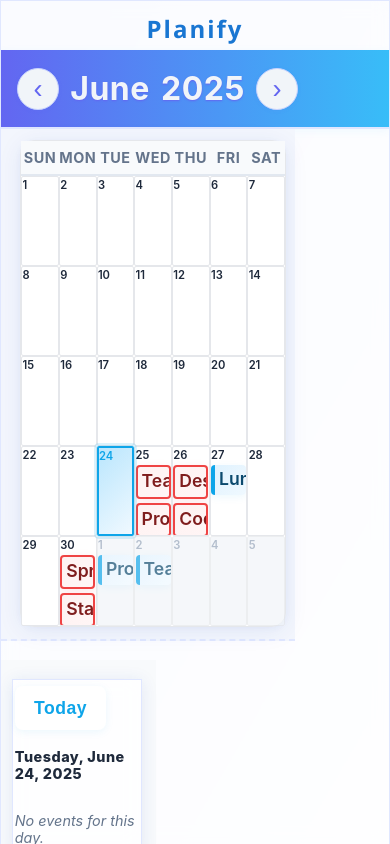
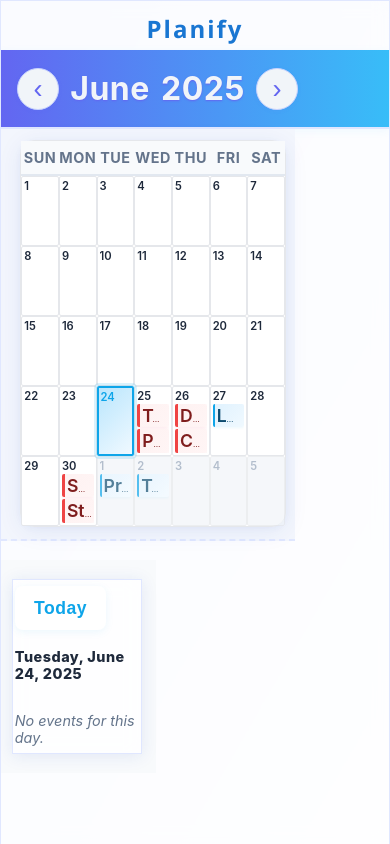
Before and after one commit to ShreeVarshana/Frontend-Assignment, a React (Create React App) app: page / in a window 390 px wide. Built offline with nearby package versions, Linux system fonts and the light colour scheme.

Commit message:
calendar grid tasks view

```diff
--- a/src/components/Calendar.css
+++ b/src/components/Calendar.css
@@ -52,14 +52,14 @@
   align-items: flex-start;
   justify-content: flex-start;
   min-width: 0;
-  min-height: 90px;
-  height: 90px;
+  min-height: 100px;
+  height: 100px;
   background: #fff;
   box-sizing: border-box;
   border-radius: 7px;
   border: 1px solid #e5e7eb;
   margin: 0;
-  padding: 0.3rem 0.2rem 0.2rem 0.2rem;
+  padding: 4px;
   position: relative;
   overflow: hidden;
   transition: box-shadow 0.18s cubic-bezier(.4, 0, .2, 1), border 0.18s, background 0.18s;
@@ -109,13 +109,14 @@
 }
 
 .date-number {
-  font-size: 0.8rem;
+  font-size: 0.85rem;
   font-weight: 600;
   color: #1e293b;
-  margin-bottom: 0.2rem;
+  margin-bottom: 2px;
   position: relative;
   z-index: 1;
   background: transparent;
+  align-self: flex-start;
 }
 
 .other-month .date-number {
@@ -129,53 +130,59 @@
 .events {
   display: flex;
   flex-direction: column;
-  gap: 0.1rem;
+  gap: 1px;
   width: 100%;
-  max-height: 60px;
-  overflow-y: auto;
+  flex: 1;
+  min-height: 0;
+  overflow: hidden;
   position: relative;
   box-sizing: border-box;
-  scrollbar-width: thin;
-  scrollbar-color: #cbd5e1 #f1f5f9;
 }
 
 .event-badge {
-  font-size: 0.2rem;
+  font-size: 0.65rem;
   white-space: nowrap;
   overflow: hidden;
   text-overflow: ellipsis;
   min-width: 0;
   max-width: 100%;
   box-sizing: border-box;
+  flex-shrink: 0;
 }
 
 .more-indicator {
-  font-size: 0.85em;
+  font-size: 0.6rem;
   color: #64748b;
-  margin-top: 2px;
+  margin-top: 1px;
   cursor: pointer;
   background: #f1f5f9;
-  border-radius: 4px;
-  padding: 0 4px;
+  border-radius: 3px;
+  padding: 1px 3px;
   width: fit-content;
+  text-align: center;
+  border: 1px solid #e2e8f0;
+  font-weight: 500;
+}
+
+.more-indicator:hover {
+  background: #e2e8f0;
+  color: #475569;
 }
 
 .events.all-events-scroll {
-  max-height: none;
-  overflow-y: visible;
-  width: 100%;
-  padding-right: 0;
+  overflow-y: auto;
+  max-height: 70px;
 }
 
 .events.all-events-scroll::-webkit-scrollbar {
-  width: 5px;
+  width: 3px;
   background: #f1f5f9;
-  border-radius: 6px;
+  border-radius: 3px;
 }
 
 .events.all-events-scroll::-webkit-scrollbar-thumb {
   background: #cbd5e1;
-  border-radius: 6px;
+  border-radius: 3px;
 }
 
 .events.all-events-scroll::-webkit-scrollbar-thumb:hover {
@@ -193,8 +200,18 @@
   }
 
   .day {
+    min-height: 90px;
+    height: 90px;
     border-radius: 6px;
-    padding: 0.3rem 0.1rem 0.1rem 0.1rem;
+    padding: 3px;
+  }
+
+  .date-number {
+    font-size: 0.8rem;
+  }
+
+  .event-badge {
+    font-size: 0.6rem;
   }
 }
 
@@ -209,12 +226,19 @@
   }
 
   .day {
+    min-height: 80px;
+    height: 80px;
     border-radius: 4px;
-    padding: 0.1rem 0.05rem 0.05rem 0.05rem;
+    padding: 2px;
   }
 
   .date-number {
-    font-size: 0.8rem;
+    font-size: 0.75rem;
+    margin-bottom: 1px;
+  }
+
+  .event-badge {
+    font-size: 0.55rem;
   }
 }
 
@@ -229,12 +253,24 @@
   }
 
   .day {
+    min-height: 70px;
+    height: 70px;
     border-radius: 2px;
-    padding: 0.05rem 0.02rem 0.02rem 0.02rem;
+    padding: 2px;
   }
 
   .date-number {
     font-size: 0.7rem;
+    margin-bottom: 1px;
+  }
+
+  .event-badge {
+    font-size: 0.5rem;
+  }
+
+  .more-indicator {
+    font-size: 0.5rem;
+    padding: 1px 2px;
   }
 }
 
--- a/src/components/Calendar.jsx
+++ b/src/components/Calendar.jsx
@@ -1,5 +1,5 @@
 // Calendar.jsx
-import React from "react";
+import React, { useState } from "react";
 import dayjs from "dayjs";
 import EventBadge from "./EventBadge";
 import "./Calendar.css";
@@ -35,6 +35,8 @@ const detectConflicts = (events) => {
 };
 
 export default function Calendar({ currentDate, events, onDateClick }) {
+  const [expandedDay, setExpandedDay] = useState(null);
+
   const startOfMonth = currentDate.startOf("month");
   const endOfMonth = currentDate.endOf("month");
   const startOfCalendar = startOfMonth.startOf("week");
@@ -60,6 +62,14 @@ export default function Calendar({ currentDate, events, onDateClick }) {
       .sort((a, b) => a.time.localeCompare(b.time));
   };
 
+  // Maximum events to show before "more" indicator
+  const MAX_VISIBLE_EVENTS = 3;
+
+  const handleMoreClick = (dayKey, e) => {
+    e.stopPropagation();
+    setExpandedDay(expandedDay === dayKey ? null : dayKey);
+  };
+
   return (
     <div className="calendar">
       {/* Weekday headers */}
@@ -76,10 +86,16 @@ export default function Calendar({ currentDate, events, onDateClick }) {
           const dayEvents = getEventsForDate(day);
           const isCurrentMonth = day.month() === currentDate.month();
           const isToday = day.isSame(today, "day");
+          const dayKey = day.format("YYYY-MM-DD");
+          const isExpanded = expandedDay === dayKey;
+
+          const visibleEvents = isExpanded ? dayEvents : dayEvents.slice(0, MAX_VISIBLE_EVENTS);
+          const hasMoreEvents = dayEvents.length > MAX_VISIBLE_EVENTS;
+          const moreCount = dayEvents.length - MAX_VISIBLE_EVENTS;
 
           return (
             <div
-              key={day.format("YYYY-MM-DD")}
+              key={dayKey}
               className={`day ${isCurrentMonth ? "current-month" : "other-month"} ${isToday ? "today" : ""}`}
               onClick={() => onDateClick(day)}
               tabIndex={0}
@@ -92,8 +108,8 @@ export default function Calendar({ currentDate, events, onDateClick }) {
               }}
             >
               <div className="date-number">{day.format("D")}</div>
-              <div className="events all-events-scroll">
-                {dayEvents.map(event => (
+              <div className="events">
+                {visibleEvents.map(event => (
                   <EventBadge
                     key={event.id}
                     event={event}
@@ -101,6 +117,22 @@ export default function Calendar({ currentDate, events, onDateClick }) {
                     showTime={false}
                   />
                 ))}
+                {hasMoreEvents && !isExpanded && (
+                  <div
+                    className="more-indicator"
+                    onClick={(e) => handleMoreClick(dayKey, e)}
+                  >
+                    +{moreCount} more
+                  </div>
+                )}
+                {hasMoreEvents && isExpanded && (
+                  <div
+                    className="more-indicator"
+                    onClick={(e) => handleMoreClick(dayKey, e)}
+                  >
+                    Show less
+                  </div>
+                )}
               </div>
             </div>
           );
--- a/src/components/EventBadge.css
+++ b/src/components/EventBadge.css
@@ -1,99 +1,81 @@
 /* EventBadge.css */
 .event-badge {
   background: linear-gradient(135deg, #e0f2fe 0%, #f0f9ff 100%);
-  border-left: 4px solid #0ea5e9;
-  padding: 0.5rem 0.7rem;
-  font-size: 0.4rem !important;
-  border-radius: 8px;
+  border-left: 3px solid #0ea5e9;
+  padding: 2px 4px;
+  font-size: 0.65rem;
+  border-radius: 4px;
   color: #0c4a6e;
-  box-shadow: 0 2px 8px rgba(14, 165, 233, 0.08);
-  overflow-wrap: break-word;
+  box-shadow: 0 1px 3px rgba(14, 165, 233, 0.08);
+  overflow: hidden;
+  text-overflow: ellipsis;
+  white-space: nowrap;
   transition: all 0.18s cubic-bezier(.4, 0, .2, 1);
   position: relative;
   cursor: pointer;
-  margin-bottom: 2px;
+  margin-bottom: 1px;
   width: 100%;
   min-width: 0;
   max-width: 100%;
-  display: flex;
-  flex-direction: column;
-  align-items: flex-start;
+  display: block;
+  line-height: 1.2;
 }
 
 .event-badge:hover,
 .event-badge:focus {
-  transform: translateY(-1px) scale(1.01);
-  box-shadow: 0 4px 16px rgba(14, 165, 233, 0.13);
+  transform: translateY(-1px);
+  box-shadow: 0 2px 8px rgba(14, 165, 233, 0.15);
+  z-index: 10;
+  white-space: normal;
+  overflow: visible;
+  background: #e0f2fe;
 }
 
 .event-badge.conflict {
   background: linear-gradient(135deg, #fef2f2 0%, #fff5f5 100%);
   border-left-color: #ef4444;
   color: #7f1d1d;
-  animation: pulse-conflict 2s infinite, shake-conflict 0.3s 1;
-  border: 2px solid #ef4444;
+  animation: pulse-conflict 2s infinite;
+  border-left-width: 3px;
 }
 
 @keyframes pulse-conflict {
   0% {
-    box-shadow: 0 2px 8px rgba(244, 63, 94, 0.09);
+    box-shadow: 0 1px 3px rgba(244, 63, 94, 0.09);
   }
 
   50% {
-    box-shadow: 0 4px 16px rgba(244, 63, 94, 0.18);
+    box-shadow: 0 2px 8px rgba(244, 63, 94, 0.18);
   }
 
   100% {
-    box-shadow: 0 2px 8px rgba(244, 63, 94, 0.09);
-  }
-}
-
-@keyframes shake-conflict {
-  0% {
-    transform: translateX(0);
-  }
-
-  25% {
-    transform: translateX(-2px);
-  }
-
-  50% {
-    transform: translateX(0);
-  }
-
-  75% {
-    transform: translateX(2px);
-  }
-
-  100% {
-    transform: translateX(0);
+    box-shadow: 0 1px 3px rgba(244, 63, 94, 0.09);
   }
 }
 
 .event-title {
-  font-weight: 700;
-  margin-bottom: 1px;
+  font-weight: 600;
+  margin: 0;
   line-height: 1.2;
-  display: -webkit-box;
-  line-clamp: 2;
-  -webkit-line-clamp: 2;
-  -webkit-box-orient: vertical;
   overflow: hidden;
-  font-size: 0.5em;
+  text-overflow: ellipsis;
+  white-space: nowrap;
+  font-size: inherit;
 }
 
 .event-time {
-  font-size: 0.8em;
+  font-size: 0.9em;
   opacity: 0.85;
-  display: flex;
+  display: inline-flex;
   align-items: center;
   gap: 0.2rem;
   font-weight: 500;
+  margin-top: 1px;
 }
 
 .conflict-indicator {
-  font-size: 0.9em;
-  filter: drop-shadow(0 1px 2px rgba(0, 0, 0, 0.18));
+  font-size: 0.8em;
+  margin-left: 2px;
   animation: warning-blink 1.5s infinite;
 }
 
@@ -111,7 +93,7 @@
 
 /* Event type variations */
 .event-badge.meeting {
-  background: linear-gradient(90deg, #f3e8ff 0%, #a5b4fc 100%);
+  background: linear-gradient(90deg, #f3e8ff 0%, #e9d5ff 100%);
   border-left-color: #8b5cf6;
   color: #7c3aed;
 }
@@ -123,52 +105,32 @@
 }
 
 .event-badge.personal {
-  background: linear-gradient(90deg, #d1fae5 0%, #6ee7b7 100%);
+  background: linear-gradient(90deg, #d1fae5 0%, #a7f3d0 100%);
   border-left-color: #10b981;
   color: #047857;
 }
 
-.event-badge .badge-icon {
-  width: 1.1em;
-  height: 1.1em;
-  display: inline-flex;
-  align-items: center;
-  justify-content: center;
-  margin-right: 0.2em;
-  opacity: 0.85;
+/* Responsive design */
+@media (max-width: 1024px) {
+  .event-badge {
+    font-size: 0.6rem;
+    padding: 1px 3px;
+  }
 }
 
-/* Responsive design */
 @media (max-width: 768px) {
   .event-badge {
-    font-size: 0.7rem;
-    padding: 0.3rem 0.4rem;
-    border-radius: 6px;
-  }
-
-  .event-title {
-    font-size: 0.95em;
-  }
-
-  .event-time {
-    font-size: 0.7em;
+    font-size: 0.55rem;
+    padding: 1px 2px;
+    border-radius: 3px;
   }
 }
 
 @media (max-width: 480px) {
   .event-badge {
-    font-size: 0.6rem;
-    padding: 0.18rem 0.25rem;
-    border-radius: 4px;
-  }
-
-  .event-title {
-    font-size: 0.85em;
-    line-clamp: 1;
-    -webkit-line-clamp: 1;
-  }
-
-  .event-time {
-    font-size: 0.6em;
+    font-size: 0.5rem;
+    padding: 1px 2px;
+    border-radius: 2px;
+    border-left-width: 2px;
   }
 }
--- a/src/components/EventBadge.jsx
+++ b/src/components/EventBadge.jsx
@@ -14,21 +14,31 @@ export default function EventBadge({ event, hasConflict, showTime = true }) {
     return end.format("h:mm A");
   };
 
+  // For calendar grid view, show only title and conflict indicator
+  if (!showTime) {
+    return (
+      <div
+        className={`event-badge ${hasConflict ? "conflict" : ""}`}
+        title={`${event.title} - ${formatTime(event.time)} to ${getEndTime(event.time, event.duration)}`}
+      >
+        <span className="event-title">
+          {event.title}
+          {hasConflict && <span className="conflict-indicator">⚠️</span>}
+        </span>
+      </div>
+    );
+  }
+
+  // For day view, show full details
   return (
     <div className={`event-badge ${hasConflict ? "conflict" : ""}`}>
-      <div className="event-title">{event.title}
-        {!showTime && hasConflict && (
-          <span className="conflict-indicator"> ⚠️</span>
+      <div className="event-title">{event.title}</div>
+      <div className="event-time">
+        {formatTime(event.time)} - {getEndTime(event.time, event.duration)}
+        {hasConflict && (
+          <span className="conflict-indicator">⚠️</span>
         )}
       </div>
-      {showTime && (
-        <div className="event-time">
-          {formatTime(event.time)} - {getEndTime(event.time, event.duration)}
-          {hasConflict && (
-            <span className="conflict-indicator"> ⚠️</span>
-          )}
-        </div>
-      )}
     </div>
   );
 }
```
